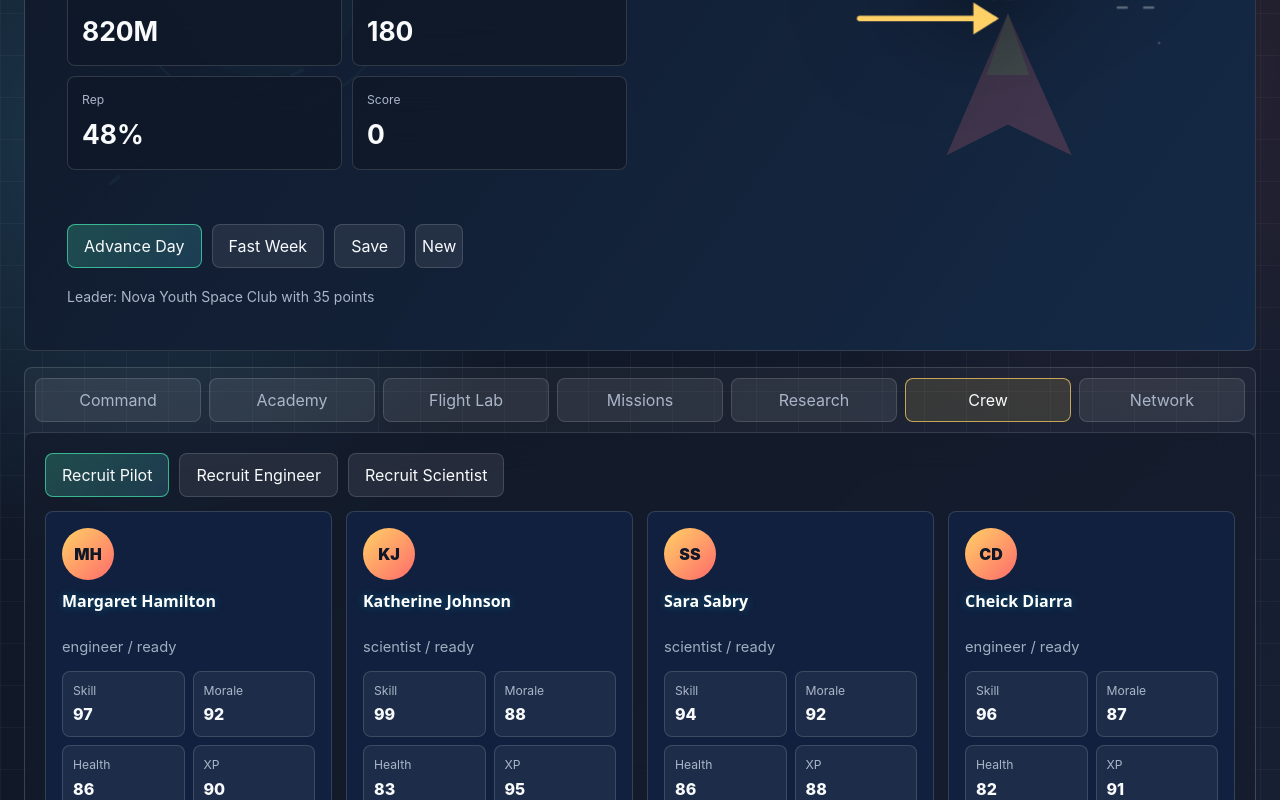
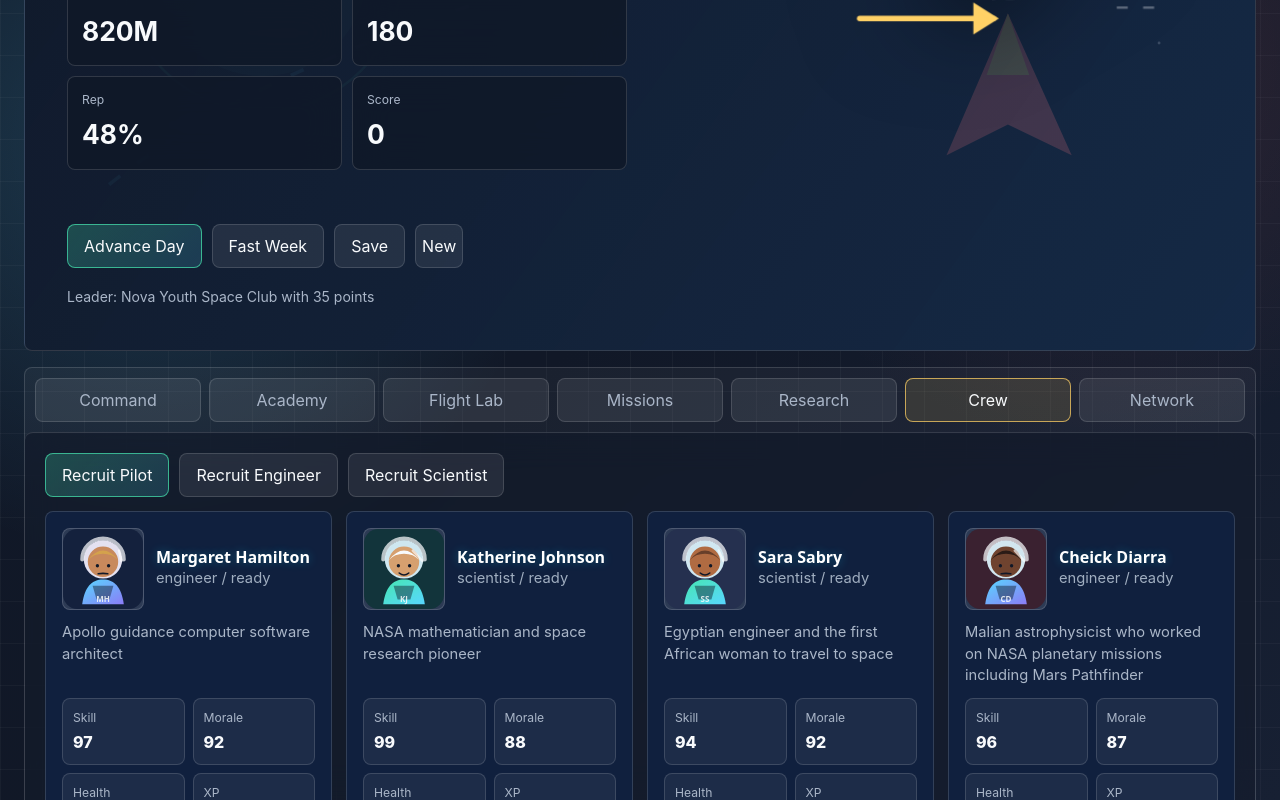
Before and after one commit to tzone85/SpaceAgencyGame, a website built with Vite: page index.html in a window 1280 px wide. Both pictures are taken after a click on the button "Crew". Built offline with nearby package versions, Linux system fonts and the light colour scheme.

Commit message:
Add stylized crew avatars

```diff
--- a/public/sw.js
+++ b/public/sw.js
@@ -1,4 +1,4 @@
-const CACHE_NAME = "stellar-command-v5";
+const CACHE_NAME = "stellar-command-v6";
 const APP_SHELL = [
   "/",
   "/index.html",
--- a/src/app/StellarCommandApp.js
+++ b/src/app/StellarCommandApp.js
@@ -19,6 +19,7 @@ import {
   projectOrbitPath,
   stepOrbit,
 } from "../domain/orbitalPhysics.js";
+import { createCrewAvatarSvg } from "./crewAvatar.js";
 import RealtimeClient from "../net/RealtimeClient.js";
 import { createRoomCode, isValidRoomCode } from "../net/multiplayerProtocol.js";
 
@@ -502,9 +503,14 @@ class StellarCommandApp {
       <div class="sc-grid sc-grid--crew">
         ${this.session.player.crew.map((crew) => `
           <article class="sc-card sc-crew">
-            <div class="sc-avatar">${escapeHtml(crew.avatar)}</div>
-            <h2>${escapeHtml(crew.name)}</h2>
-            <p>${escapeHtml(crew.role.replaceAll("_", " "))} / ${escapeHtml(crew.status)}</p>
+            <div class="sc-crew__head">
+              <div class="sc-avatar">${createCrewAvatarSvg(crew)}</div>
+              <div>
+                <h2>${escapeHtml(crew.name)}</h2>
+                <p>${escapeHtml(crew.role.replaceAll("_", " "))} / ${escapeHtml(crew.status)}</p>
+              </div>
+            </div>
+            <p class="sc-crew-note">${escapeHtml(crew.note || "Ready for the next assignment.")}</p>
             <dl class="sc-specs">
               <div><dt>Skill</dt><dd>${crew.skillLevel}</dd></div>
               <div><dt>Morale</dt><dd>${crew.morale}</dd></div>
--- /dev/null
+++ b/src/app/crewAvatar.js
@@ -0,0 +1,90 @@
+const ROLE_ACCENTS = {
+  pilot: ["#ff6b6b", "#ffd166"],
+  engineer: ["#58d7ff", "#8b7cf6"],
+  scientist: ["#46e6b0", "#58d7ff"],
+  medical_officer: ["#ffd166", "#46e6b0"],
+  mission_specialist: ["#8b7cf6", "#ff6b6b"],
+};
+
+const SKIN_TONES = ["#8f5738", "#b06b42", "#c8895c", "#d6a06f", "#f0c79b", "#6f432f"];
+const HAIR_TONES = ["#121826", "#2b1b16", "#5a3825", "#683f2a", "#d4a24c", "#f8fafc"];
+const BACKDROPS = ["#14213d", "#12343b", "#2d1e4a", "#3a2130", "#173f3f", "#25304f"];
+
+function escapeAttr(value) {
+  return String(value)
+    .replaceAll("&", "&amp;")
+    .replaceAll("<", "&lt;")
+    .replaceAll(">", "&gt;")
+    .replaceAll('"', "&quot;")
+    .replaceAll("'", "&#039;");
+}
+
+function hashString(value) {
+  return String(value).split("").reduce((hash, character) => (
+    (hash * 31 + character.charCodeAt(0)) >>> 0
+  ), 2166136261);
+}
+
+function pick(collection, seed, offset = 0) {
+  return collection[(seed + offset) % collection.length];
+}
+
+function initialsFor(name) {
+  return String(name || "Crew Member")
+    .split(" ")
+    .filter(Boolean)
+    .map((part) => part[0])
+    .join("")
+    .slice(0, 2)
+    .toUpperCase();
+}
+
+function getCrewAvatarProfile(crew) {
+  const seed = hashString(`${crew.id || ""}:${crew.name || ""}:${crew.role || ""}`);
+  const accents = ROLE_ACCENTS[crew.role] || ROLE_ACCENTS.mission_specialist;
+
+  return {
+    accent: accents[0],
+    accentAlt: accents[1],
+    backdrop: pick(BACKDROPS, seed, 3),
+    hair: pick(HAIR_TONES, seed, 7),
+    helmetTint: seed % 2 === 0 ? "#dff7ff" : "#f6f1ff",
+    initials: initialsFor(crew.name),
+    skin: pick(SKIN_TONES, seed, 11),
+    smile: seed % 3 !== 0,
+    visorShine: seed % 4,
+  };
+}
+
+function createCrewAvatarSvg(crew) {
+  const profile = getCrewAvatarProfile(crew);
+  const safeName = escapeAttr(crew.name || "Crew member");
+  const safeRole = escapeAttr(String(crew.role || "crew").replaceAll("_", " "));
+  const smilePath = profile.smile ? "M44 55 Q50 60 56 55" : "M44 56 Q50 55 56 56";
+  const shineX = 61 + profile.visorShine * 3;
+
+  return `
+    <svg class="sc-avatar-svg" viewBox="0 0 100 100" role="img" aria-label="${safeName}, ${safeRole}">
+      <defs>
+        <linearGradient id="suit-${escapeAttr(crew.id || profile.initials)}" x1="0" x2="1" y1="0" y2="1">
+          <stop offset="0" stop-color="${profile.accent}"/>
+          <stop offset="1" stop-color="${profile.accentAlt}"/>
+        </linearGradient>
+      </defs>
+      <rect class="sc-avatar-bg" width="100" height="100" rx="18" fill="${profile.backdrop}"></rect>
+      <circle cx="50" cy="38" r="24" fill="${profile.helmetTint}" opacity="0.92"></circle>
+      <circle cx="50" cy="41" r="19" fill="${profile.skin}"></circle>
+      <path d="M31 39 Q50 15 69 39 Q62 31 50 31 Q38 31 31 39Z" fill="${profile.hair}"></path>
+      <circle cx="43" cy="46" r="2.1" fill="#101828"></circle>
+      <circle cx="57" cy="46" r="2.1" fill="#101828"></circle>
+      <path d="${smilePath}" fill="none" stroke="#101828" stroke-linecap="round" stroke-width="2"></path>
+      <path d="M24 94 C27 72 36 63 50 63 C64 63 73 72 76 94Z" fill="url(#suit-${escapeAttr(crew.id || profile.initials)})"></path>
+      <path d="M37 71 H63 L58 88 H42Z" fill="rgba(16, 24, 40, 0.46)"></path>
+      <path d="M24 38 A26 26 0 0 1 76 38" fill="none" stroke="#f8fafc" stroke-linecap="round" stroke-width="5" opacity="0.72"></path>
+      <path d="M${shineX} 27 L73 40" stroke="#ffffff" stroke-linecap="round" stroke-width="3" opacity="0.64"></path>
+      <text x="50" y="91" text-anchor="middle">${escapeAttr(profile.initials)}</text>
+    </svg>
+  `;
+}
+
+export { createCrewAvatarSvg, getCrewAvatarProfile, initialsFor };
--- a/styles/main.css
+++ b/styles/main.css
@@ -1899,13 +1899,47 @@ input {
 
 .sc-avatar {
   display: grid;
-  width: 52px;
-  height: 52px;
+  width: 82px;
+  height: 82px;
+  flex: 0 0 82px;
   place-items: center;
-  border-radius: 50%;
-  color: #101828;
-  background: linear-gradient(135deg, var(--sc-yellow), var(--sc-coral));
-  font-weight: 900;
+  overflow: hidden;
+  border: 1px solid rgba(248, 250, 252, 0.2);
+  border-radius: var(--sc-radius);
+  background: rgba(255, 255, 255, 0.08);
+  box-shadow: inset 0 0 18px rgba(255, 255, 255, 0.08);
+}
+
+.sc-avatar-svg {
+  display: block;
+  width: 100%;
+  height: 100%;
+}
+
+.sc-avatar-svg text {
+  fill: rgba(248, 250, 252, 0.86);
+  font-family: Orbitron, ui-sans-serif, system-ui, sans-serif;
+  font-size: 10px;
+  font-weight: 800;
+  letter-spacing: 0;
+}
+
+.sc-crew__head {
+  display: flex;
+  gap: 12px;
+  align-items: center;
+}
+
+.sc-crew__head h2,
+.sc-crew__head p,
+.sc-crew-note {
+  margin: 0;
+}
+
+.sc-crew-note {
+  color: var(--sc-muted);
+  font-size: 0.88rem;
+  line-height: 1.45;
 }
 
 .sc-room input {
```
Also changed, not shown: tests/unit/crewAvatar.test.js (added, +37 -0 lines).
